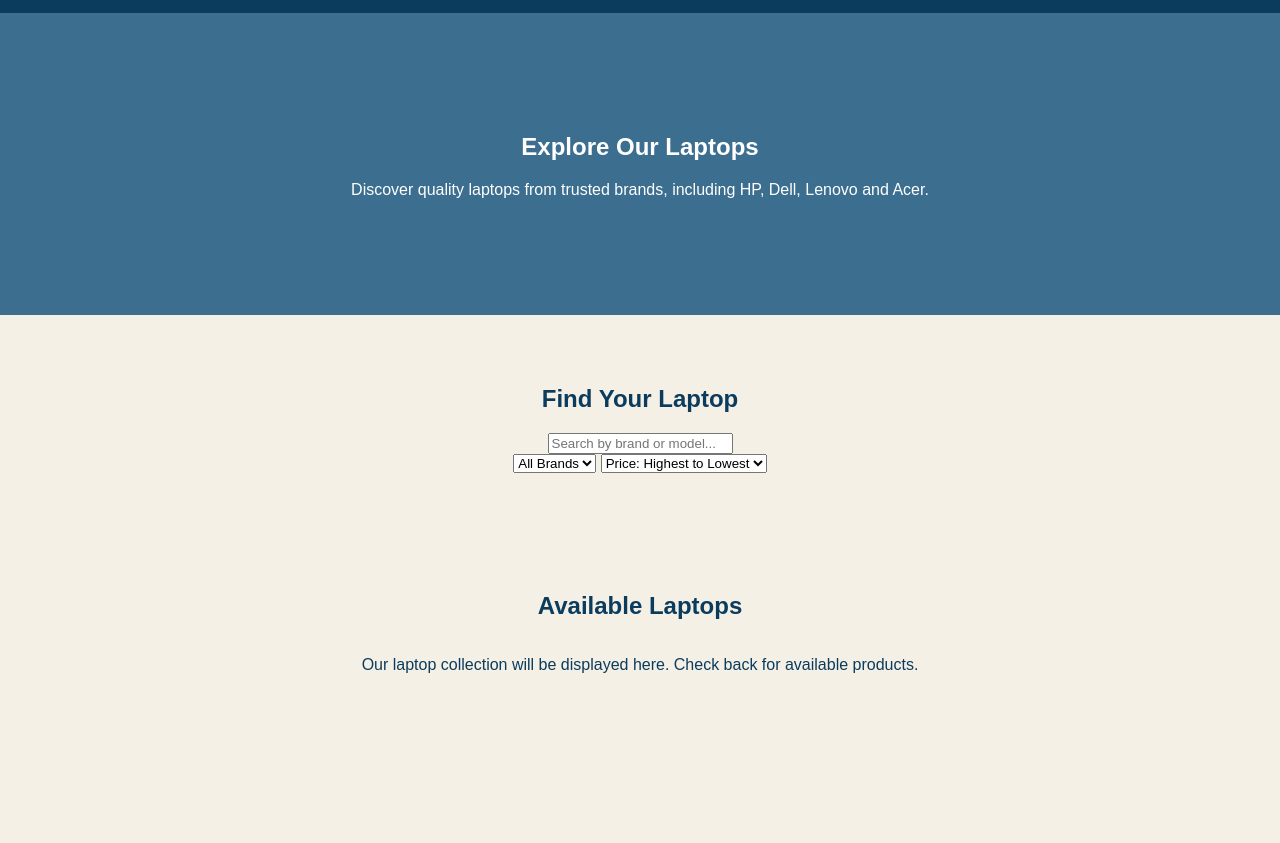
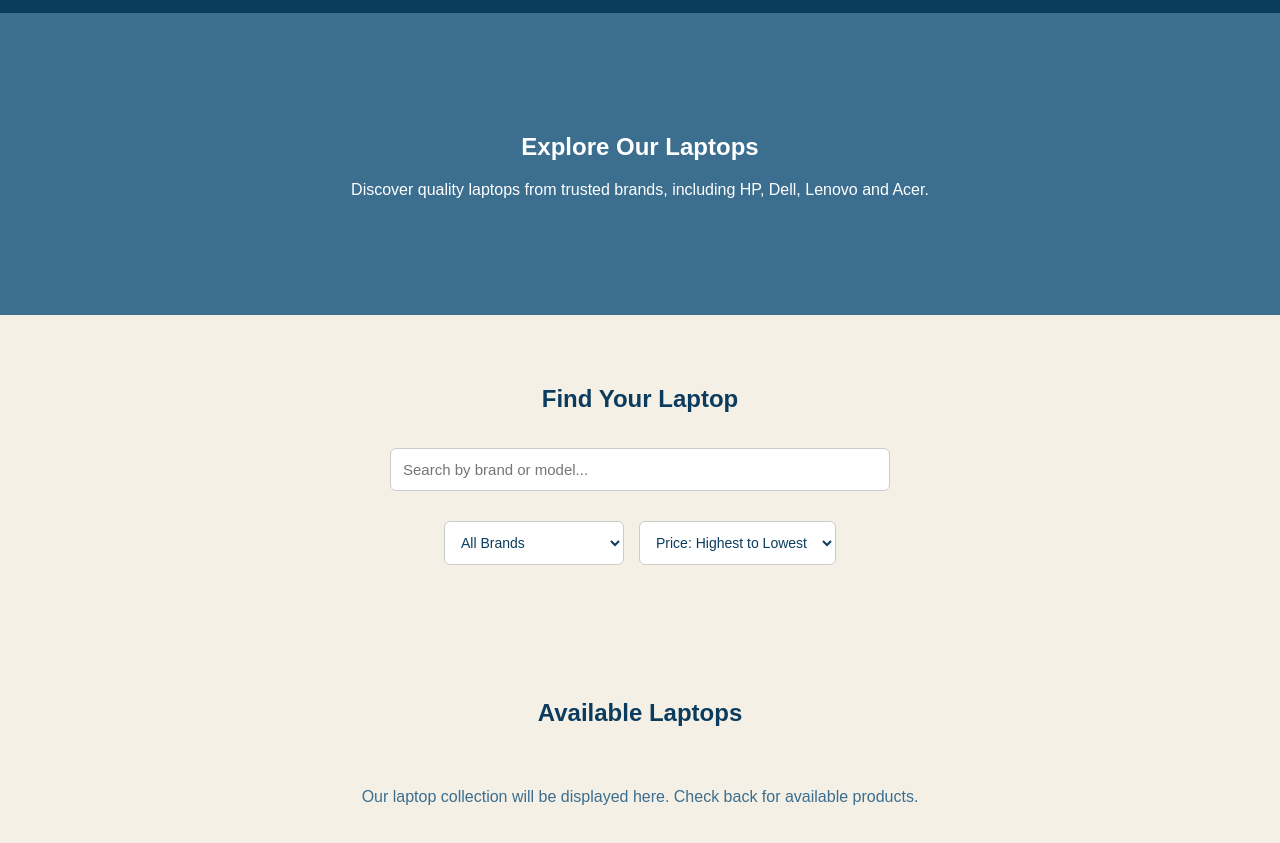
Before and after one commit to up-ack-tech-co/UpAck-Tech-Co-, a plain HTML site: page laptops.html in a window 1280 px wide. Shown: the part 107-950 px from the top of the page. Before the commit the page ends 847 px from the top, so only its background shows below. Drawn offline with Linux system fonts and the light colour scheme.

Commit message:
Style laptop catalogue controls
Added styles for product search and catalogue filters.

```diff
--- a/style.css
+++ b/style.css
@@ -133,6 +133,55 @@ header nav ul li a:hover {
 .category-link:hover {
   background: var(--navy);
 }
+/* Laptop Catalogue Controls */
+#product-search {
+  width: 90%;
+  max-width: 500px;
+  padding: 12px;
+  margin: 15px auto;
+  border: 1px solid #ccc;
+  border-radius: 6px;
+  font-size: 15px;
+  box-sizing: border-box;
+}
+
+.catalogue-filters {
+  display: flex;
+  justify-content: center;
+  gap: 15px;
+  flex-wrap: wrap;
+  margin: 15px auto;
+}
+
+.catalogue-filters select {
+  padding: 12px;
+  min-width: 180px;
+  border: 1px solid #ccc;
+  border-radius: 6px;
+  background: white;
+  color: var(--navy);
+  font-size: 14px;
+}
+
+#catalogue-message {
+  width: 100%;
+  text-align: center;
+  color: var(--faded-blue);
+  padding: 25px 10px;
+}
+
+/* Mobile Catalogue Layout */
+@media (max-width: 600px) {
+  .catalogue-filters {
+    flex-direction: column;
+    align-items: center;
+  }
+
+  .catalogue-filters select {
+    width: 90%;
+    max-width: 500px;
+  }
+}
 /* Footer */
 footer {
   background: var(--navy);
```
